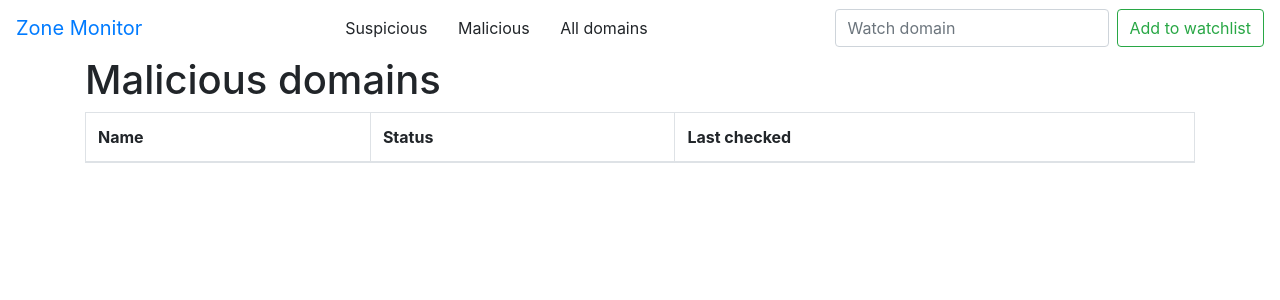
After one commit to CZ-NIC/zone-monitor, a Flask app: page /malicious in a window 1280 px wide. The commit adds this page. Shown: the top 300 px of the page. Run offline with Flask 2, Linux system fonts and the light colour scheme; data that the repository does not hold is empty; some libraries are stand-ins or nearby versions.

Commit message:
tab with malicious stuff

```diff
--- a/app/main.py
+++ b/app/main.py
@@ -75,7 +75,7 @@ def vote(domain_uid):
 
 @app.route('/')
 def main():
-    domains = Domain.query.filter(Domain.status == "manual-check").limit(1).all()
+    domains = Domain.query.filter(Domain.status == "manual-check").order_by(Domain.uid.asc()).limit(1).all()
     return render_template('domains.html', domains=domains)
 
 
@@ -85,6 +85,13 @@ def all_domains():
     keywords = ', '.join(app.config['SUSPICIOUS_KEYWORDS'])
 
     return render_template('all.html', domains=domains, keywords=keywords)
+
+
+@app.route('/malicious')
+def malicious_domains():
+    domains = Domain.query.filter(Domain.status == "malicious").order_by(Domain.uid.asc()).all()
+
+    return render_template('malicious.html', domains=domains)
 
 
 @app.cli.command('requeue-worker')
--- a/app/templates/_layout.html
+++ b/app/templates/_layout.html
@@ -12,6 +12,7 @@
     </div>
     <div class="navbar-header pull-right">
       <a href="/" class="btn btn-default navbar-btn">Suspicious</a>
+      <a href="/malicious" class="btn btn-default navbar-btn">Malicious</a>
       <a href="/all" class="btn btn-default navbar-btn">All domains</a>
     </div>
     <form class="form-inline my-2 my-lg-0" action="/push" method="POST">
--- /dev/null
+++ b/app/templates/malicious.html
@@ -0,0 +1,24 @@
+{% extends "_layout.html" %}
+
+{% block content %}
+    <h1>Malicious domains</h1>
+    <table class="table table-striped table-bordered">
+    <thead>
+    <tr>
+        <th>Name</th>
+        <th>Status</th>
+        <th>Last checked</th>
+    </tr>
+    </thead>
+    <tbody>
+    {% for domain in domains %}
+        <tr>
+            <td>{{ domain.name }}</td>
+            <td>{{ domain.status }}</td>
+            <td>{{ domain.last_checked }}</td>
+        </tr>
+    {% endfor %}
+    </tbody>
+    </table>
+
+{% endblock %}
```
